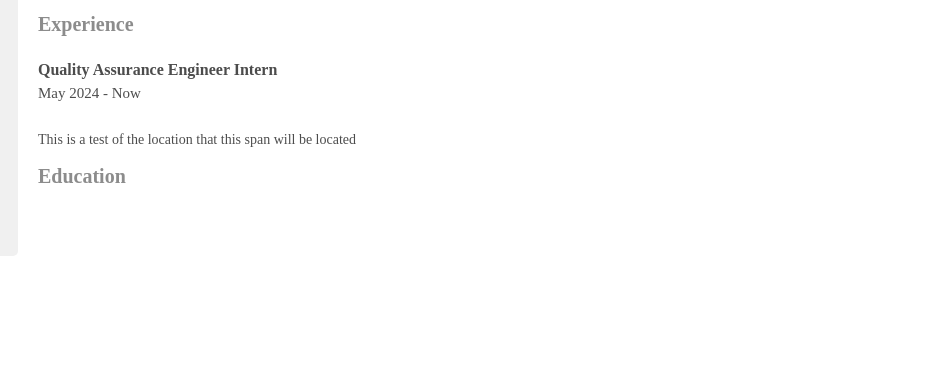
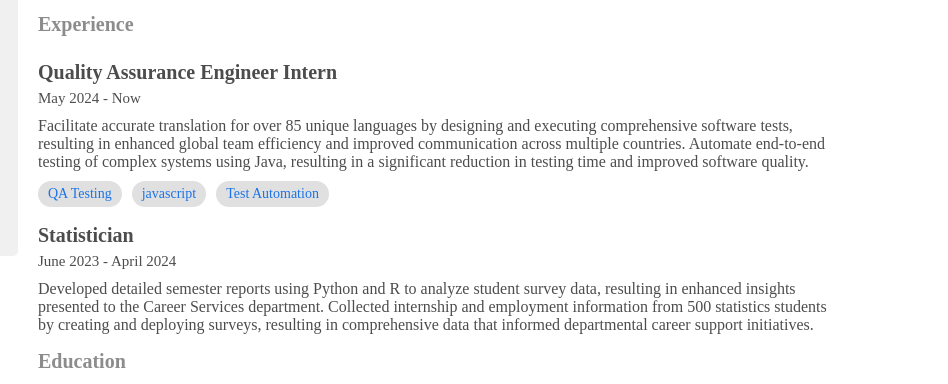
Before and after one commit to acooney613/aidan-cooney, a plain HTML site: page index.html in a window 1280 px wide. Shown: the part 378-762 px from the top of the page, 332-1280 px from the left. Drawn offline with Linux system fonts and the light colour scheme.

Commit message:
side panel flex-start

```diff
--- a/index.html
+++ b/index.html
@@ -77,7 +77,21 @@
                     <h2>Quality Assurance Engineer Intern</h2>
                     <span class="time-frame">May 2024 - Now</span>
                     <div class="experience-description">
-                        <span>This is a test of the location that this span will be located</span>
+                        <span>Facilitate accurate translation for over 85 unique languages by designing and executing comprehensive software tests, resulting in enhanced global team efficiency and improved communication across multiple countries.</span>
+                        <span>Automate end-to-end testing of complex systems using Java, resulting in a significant reduction in testing time and improved software quality.</span>
+                    </div>
+                    <div class="skills-section">
+                        <span class="skill">QA Testing</span>
+                        <span class="skill">javascript</span>
+                        <span class="skill">Test Automation</span>
+                    </div>
+                </div>
+                <div class="experience">
+                    <h2>Statistician</h2>
+                    <span class="time-frame">June 2023 - April 2024</span>
+                    <div class="experience-description">
+                        <span>Developed detailed semester reports using Python and R to analyze student survey data, resulting in enhanced insights presented to the Career Services department.</span>
+                        <span>Collected internship and employment information from 500 statistics students by creating and deploying surveys, resulting in comprehensive data that informed departmental career support initiatives.</span>
                     </div>
                 </div>
             </div>
--- a/resources/styles/index.css
+++ b/resources/styles/index.css
@@ -13,6 +13,7 @@ body {
     box-sizing: border-box;
     border-bottom-right-radius: 5px;
     align-items: center;
+    align-self: flex-start;
 }
 
 .title {
@@ -155,6 +156,7 @@ body {
 .experience-container {
     margin-top: 25px;
     margin-bottom: 10px;
+    width: 800px;
 }
 
 .experience {
@@ -162,7 +164,7 @@ body {
 }
 
 .experience h2 {
-    font-size: 16px;
+    font-size: 20px;
     color:rgba(0, 0, 0, 0.7);
     margin-bottom: 5px;
 }
@@ -170,12 +172,13 @@ body {
 .experience .time-frame {
     font-size: 15px;
     margin-top: 0;
-    margin-bottom: 20px;
+    margin-bottom: 10px;
 }
 
 .experience .experience-description {
-    font-size: 14px;
-    margin-top: 30px;
+    font-size: 16px;
+    margin-top: 10px;
+    margin-bottom: 10px;
 }
 
 /* Education Section */
```
